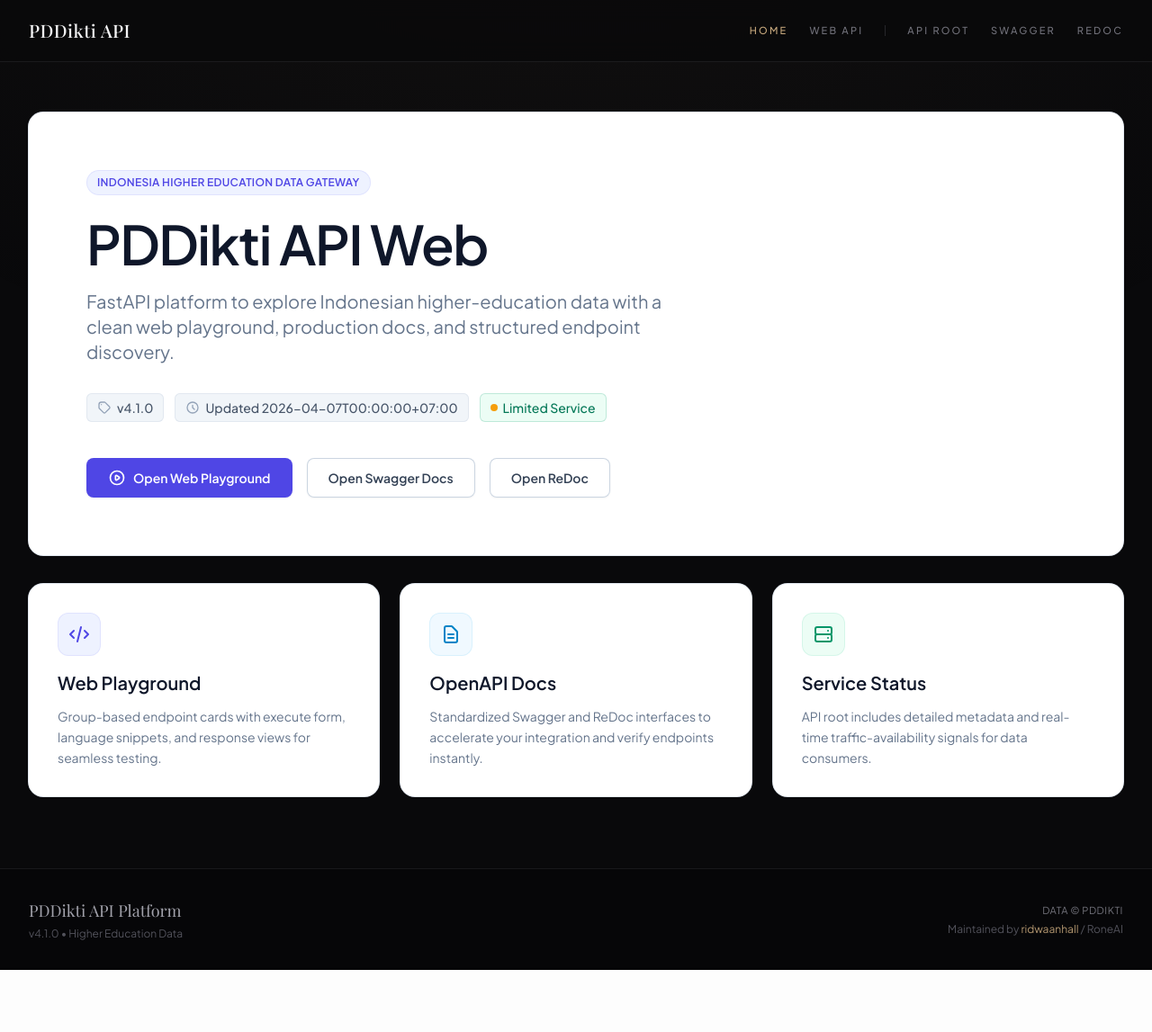
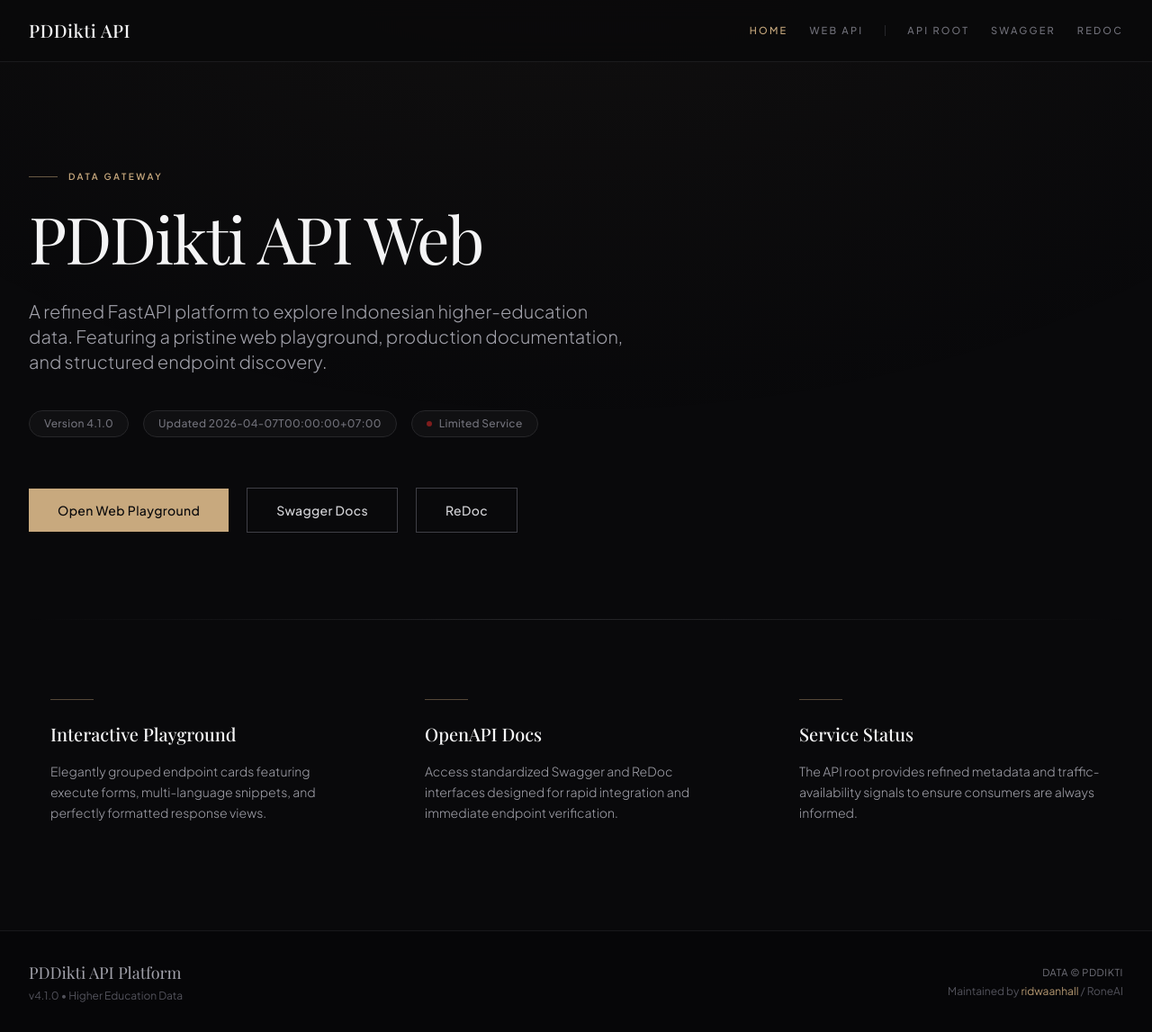
Before and after one commit to ridwaanhall/api-pddikti, a FastAPI app: page / in a window 1280 px wide. Shown: the whole page at 90% size. Before the commit the page ends 1078 px from the top, so only its background shows below. Run offline with FastAPI, Linux system fonts and the light colour scheme; some libraries are stand-ins or nearby versions; some web fonts are replaced.

Commit message:
🔄refactor(ui): Revamp landing page layout and enhance content presentation

```diff
--- a/app/web/templates/landing.html
+++ b/app/web/templates/landing.html
@@ -2,123 +2,72 @@
 
 {% block title %}Home | PDDikti API{% endblock %}
 {% block meta_description %}PDDikti API production gateway with direct access to docs, route explorer, and higher education data endpoints.{% endblock %}
-{% block canonical_url %}{{ public_base_url }}/{% endblock %}
-{% block og_title %}Home | PDDikti API{% endblock %}
-{% block twitter_title %}Home | PDDikti API{% endblock %}
 
 {% block content %}
-<main class="mx-auto flex w-full flex-col pb-12 pt-6">
-    <!-- Hero Section -->
-    <header class="relative overflow-hidden rounded-2xl bg-white p-8 shadow-sm ring-1 ring-slate-200 sm:p-12 lg:p-16">
-        <!-- Decorative background gradient inside the card -->
-        <div class="absolute -right-20 -top-20 -z-10 h-64 w-64 rounded-full bg-gradient-to-br from-indigo-100 to-violet-50 opacity-50 blur-3xl"></div>
-
-        <div class="flex max-w-4xl flex-col items-start">
-            <p class="inline-flex items-center gap-1.5 rounded-full bg-indigo-50 px-3 py-1.5 text-xs font-semibold tracking-wide text-indigo-600 uppercase ring-1 ring-inset ring-indigo-500/10">
-                Indonesia Higher Education Data Gateway
+<main class="mx-auto flex w-full flex-col pb-16 pt-10">
+    <header class="relative flex flex-col items-start pt-12 pb-16">
+        <p class="mb-6 flex items-center gap-3 text-[10px] font-semibold uppercase tracking-[0.25em] text-gold-500">
+            <span class="h-px w-8 bg-gold-500/50"></span>
+            Data Gateway
         </p>
 
-            <h1 class="mt-6 text-4xl font-extrabold tracking-tight text-slate-900 sm:text-5xl lg:text-6xl">
+        <h1 class="font-serif text-5xl font-normal leading-tight tracking-tight text-zinc-100 sm:text-6xl lg:text-7xl">
             {{ project_name }}
         </h1>
 
-            <p class="mt-5 max-w-2xl text-lg text-slate-500 sm:text-xl leading-relaxed">
-                FastAPI platform to explore Indonesian higher-education data with a clean web playground, production docs, and structured endpoint discovery.
+        <p class="mt-8 max-w-2xl text-lg font-light leading-relaxed text-zinc-400 sm:text-xl">
+            A refined FastAPI platform to explore Indonesian higher-education data. Featuring a pristine web playground, production documentation, and structured endpoint discovery.
         </p>
 
-            <!-- Metadata Pills -->
-            <div class="mt-8 flex flex-wrap items-center gap-3 text-sm font-medium text-slate-600">
-                <span class="flex items-center gap-1.5 rounded-md bg-slate-100 px-3 py-1.5 ring-1 ring-inset ring-slate-200">
-                    <svg class="h-4 w-4 text-slate-400" fill="none" viewBox="0 0 24 24" stroke="currentColor" stroke-width="2">
-                        <path stroke-linecap="round" stroke-linejoin="round" d="M7 7h.01M7 3h5c.512 0 1.024.195 1.414.586l7 7a2 2 0 010 2.828l-7 7a2 2 0 01-2.828 0l-7-7A1.994 1.994 0 013 12V7a4 4 0 014-4z" />
-                    </svg>
-                    v{{ api_version }}
-                </span>
-                <span class="flex items-center gap-1.5 rounded-md bg-slate-100 px-3 py-1.5 ring-1 ring-inset ring-slate-200">
-                    <svg class="h-4 w-4 text-slate-400" fill="none" viewBox="0 0 24 24" stroke="currentColor" stroke-width="2">
-                        <path stroke-linecap="round" stroke-linejoin="round" d="M12 8v4l3 3m6-3a9 9 0 11-18 0 9 9 0 0118 0z" />
-                    </svg>
-                    Updated {{ last_updated }}
-                </span>
-                <span class="flex items-center gap-1.5 rounded-md bg-emerald-50 px-3 py-1.5 text-emerald-700 ring-1 ring-inset ring-emerald-600/20">
-                    <span class="relative flex h-2 w-2">
+        <div class="mt-10 flex flex-wrap items-center gap-4 text-xs font-medium tracking-wide text-zinc-500">
+            <span class="rounded-full border border-zinc-800 bg-zinc-900/50 px-4 py-1.5">Version {{ api_version }}</span>
+            <span class="rounded-full border border-zinc-800 bg-zinc-900/50 px-4 py-1.5">Updated {{ last_updated }}</span>
+            <span class="flex items-center gap-2 rounded-full border border-zinc-800 bg-zinc-900/50 px-4 py-1.5">
                 {% if api_available %}
-                            <span class="absolute inline-flex h-full w-full animate-ping rounded-full bg-emerald-400 opacity-75"></span>
-                            <span class="relative inline-flex h-2 w-2 rounded-full bg-emerald-500"></span>
+                    <span class="h-1.5 w-1.5 rounded-full bg-gold-500 shadow-[0_0_8px_rgba(200,169,126,0.6)]"></span> Operational
                 {% else %}
-                            <span class="relative inline-flex h-2 w-2 rounded-full bg-amber-500"></span>
+                    <span class="h-1.5 w-1.5 rounded-full bg-red-900"></span> Limited Service
                 {% endif %}
-                    </span>
-                    {% if api_available %}Operational{% else %}Limited Service{% endif %}
             </span>
         </div>
 
-            <!-- Action Buttons -->
-            <div class="mt-10 flex flex-wrap items-center gap-4">
-                <a
-                    href="/web"
-                    class="inline-flex items-center justify-center gap-2 rounded-lg bg-indigo-600 px-6 py-3 text-sm font-semibold text-white shadow-sm transition-all hover:bg-indigo-700 hover:shadow-indigo-200 focus-visible:outline focus-visible:outline-2 focus-visible:outline-offset-2 focus-visible:outline-indigo-600"
-                >
-                    <svg class="h-5 w-5" fill="none" viewBox="0 0 24 24" stroke="currentColor" stroke-width="2">
-                        <path stroke-linecap="round" stroke-linejoin="round" d="M14.752 11.168l-3.197-2.132A1 1 0 0010 9.87v4.263a1 1 0 001.555.832l3.197-2.132a1 1 0 000-1.664z" />
-                        <path stroke-linecap="round" stroke-linejoin="round" d="M21 12a9 9 0 11-18 0 9 9 0 0118 0z" />
-                    </svg>
+        <div class="mt-14 flex flex-wrap items-center gap-5">
+            <a href="/web" class="group relative inline-flex items-center justify-center bg-gold-500 px-8 py-3.5 text-sm font-medium tracking-wide text-[#09090b] transition-all hover:bg-gold-400">
                 Open Web Playground
             </a>
-                <a
-                    href="/api/docs"
-                    class="inline-flex items-center justify-center gap-2 rounded-lg bg-white px-6 py-3 text-sm font-semibold text-slate-700 shadow-sm ring-1 ring-inset ring-slate-300 transition-all hover:bg-slate-50 hover:text-slate-900"
-                >
-                    Open Swagger Docs
+            <a href="/api/docs" class="inline-flex items-center justify-center border border-zinc-700 px-8 py-3.5 text-sm font-medium tracking-wide text-zinc-300 transition-colors hover:border-gold-500/50 hover:text-gold-500">
+                Swagger Docs
             </a>
-                <a
-                    href="/api/redoc"
-                    class="inline-flex items-center justify-center gap-2 rounded-lg bg-white px-6 py-3 text-sm font-semibold text-slate-700 shadow-sm ring-1 ring-inset ring-slate-300 transition-all hover:bg-slate-50 hover:text-slate-900"
-                >
-                    Open ReDoc
+            <a href="/api/redoc" class="inline-flex items-center justify-center border border-zinc-700 px-8 py-3.5 text-sm font-medium tracking-wide text-zinc-300 transition-colors hover:border-gold-500/50 hover:text-gold-500">
+                ReDoc
             </a>
-            </div>
         </div>
     </header>
 
-    <!-- Features Grid -->
-    <section class="mt-8 grid gap-6 sm:grid-cols-2 lg:grid-cols-3">
-        <!-- Playground Card -->
-        <article class="group relative flex flex-col items-start overflow-hidden rounded-2xl bg-white p-6 shadow-sm ring-1 ring-slate-200 transition-shadow hover:shadow-md sm:p-8">
-            <div class="mb-4 flex h-12 w-12 items-center justify-center rounded-xl bg-indigo-50 text-indigo-600 ring-1 ring-inset ring-indigo-500/10 group-hover:bg-indigo-600 group-hover:text-white transition-colors duration-300">
-                <svg class="h-6 w-6" fill="none" viewBox="0 0 24 24" stroke="currentColor" stroke-width="2">
-                    <path stroke-linecap="round" stroke-linejoin="round" d="M10 20l4-16m4 4l4 4-4 4M6 16l-4-4 4-4" />
-                </svg>
-            </div>
-            <h2 class="text-xl font-semibold text-slate-900">Web Playground</h2>
-            <p class="mt-3 text-sm leading-relaxed text-slate-500">
-                Group-based endpoint cards with execute form, language snippets, and response views for seamless testing.
+    <div class="my-8 h-px w-full bg-gradient-to-r from-transparent via-zinc-800 to-transparent"></div>
+
+    <section class="grid gap-8 pt-8 sm:grid-cols-3">
+        <article class="group relative p-6 transition-all hover:bg-zinc-900/30">
+            <div class="mb-6 h-px w-12 bg-gold-500/40 transition-all group-hover:w-20 group-hover:bg-gold-500"></div>
+            <h2 class="font-serif text-xl font-medium text-zinc-100">Interactive Playground</h2>
+            <p class="mt-4 text-sm font-light leading-relaxed text-zinc-400">
+                Elegantly grouped endpoint cards featuring execute forms, multi-language snippets, and perfectly formatted response views.
             </p>
         </article>
 
-        <!-- OpenAPI Card -->
-        <article class="group relative flex flex-col items-start overflow-hidden rounded-2xl bg-white p-6 shadow-sm ring-1 ring-slate-200 transition-shadow hover:shadow-md sm:p-8">
-            <div class="mb-4 flex h-12 w-12 items-center justify-center rounded-xl bg-sky-50 text-sky-600 ring-1 ring-inset ring-sky-500/10 group-hover:bg-sky-500 group-hover:text-white transition-colors duration-300">
-                <svg class="h-6 w-6" fill="none" viewBox="0 0 24 24" stroke="currentColor" stroke-width="2">
-                    <path stroke-linecap="round" stroke-linejoin="round" d="M9 12h6m-6 4h6m2 5H7a2 2 0 01-2-2V5a2 2 0 012-2h5.586a1 1 0 01.707.293l5.414 5.414a1 1 0 01.293.707V19a2 2 0 01-2 2z" />
-                </svg>
-            </div>
-            <h2 class="text-xl font-semibold text-slate-900">OpenAPI Docs</h2>
-            <p class="mt-3 text-sm leading-relaxed text-slate-500">
-                Standardized Swagger and ReDoc interfaces to accelerate your integration and verify endpoints instantly.
+        <article class="group relative p-6 transition-all hover:bg-zinc-900/30">
+            <div class="mb-6 h-px w-12 bg-gold-500/40 transition-all group-hover:w-20 group-hover:bg-gold-500"></div>
+            <h2 class="font-serif text-xl font-medium text-zinc-100">OpenAPI Docs</h2>
+            <p class="mt-4 text-sm font-light leading-relaxed text-zinc-400">
+                Access standardized Swagger and ReDoc interfaces designed for rapid integration and immediate endpoint verification.
             </p>
         </article>
 
-        <!-- Service Status Card -->
-        <article class="group relative flex flex-col items-start overflow-hidden rounded-2xl bg-white p-6 shadow-sm ring-1 ring-slate-200 transition-shadow hover:shadow-md sm:p-8 sm:col-span-2 lg:col-span-1">
-            <div class="mb-4 flex h-12 w-12 items-center justify-center rounded-xl bg-emerald-50 text-emerald-600 ring-1 ring-inset ring-emerald-500/10 group-hover:bg-emerald-500 group-hover:text-white transition-colors duration-300">
-                <svg class="h-6 w-6" fill="none" viewBox="0 0 24 24" stroke="currentColor" stroke-width="2">
-                    <path stroke-linecap="round" stroke-linejoin="round" d="M5 12h14M5 12a2 2 0 01-2-2V6a2 2 0 012-2h14a2 2 0 012 2v4a2 2 0 01-2 2M5 12a2 2 0 00-2 2v4a2 2 0 002 2h14a2 2 0 002-2v-4a2 2 0 00-2-2m-2-4h.01M17 16h.01" />
-                </svg>
-            </div>
-            <h2 class="text-xl font-semibold text-slate-900">Service Status</h2>
-            <p class="mt-3 text-sm leading-relaxed text-slate-500">
-                API root includes detailed metadata and real-time traffic-availability signals for data consumers.
+        <article class="group relative p-6 transition-all hover:bg-zinc-900/30">
+            <div class="mb-6 h-px w-12 bg-gold-500/40 transition-all group-hover:w-20 group-hover:bg-gold-500"></div>
+            <h2 class="font-serif text-xl font-medium text-zinc-100">Service Status</h2>
+            <p class="mt-4 text-sm font-light leading-relaxed text-zinc-400">
+                The API root provides refined metadata and traffic-availability signals to ensure consumers are always informed.
             </p>
         </article>
     </section>
```
Lines whose indentation alone changed are shown as unchanged.
